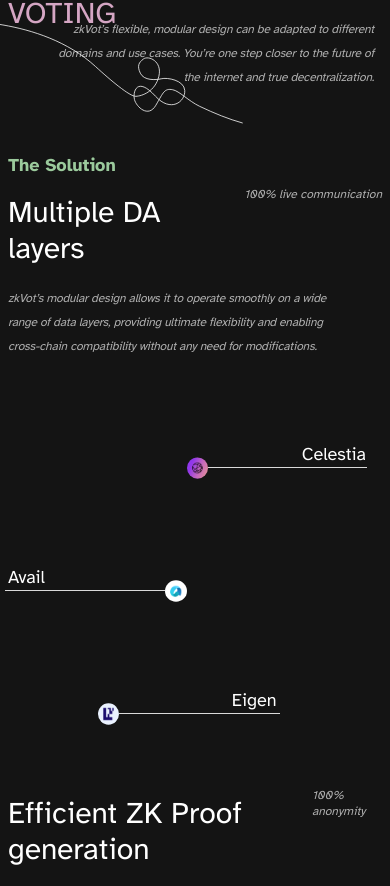
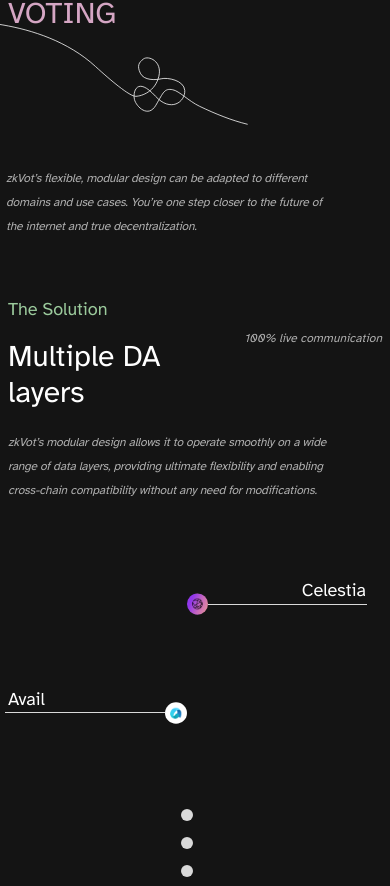
Before and after one commit to node101-io/zkvot-landing, a Next.js app: page / in a window 390 px wide. Shown: the part 958-1844 px from the top of the page. Built offline with nearby package versions, Linux system fonts and the light colour scheme.

Commit message:
the challange mobile responsive + The solution mobile and update

```diff
--- a/components/TheChallenge/TheChallenge.tsx
+++ b/components/TheChallenge/TheChallenge.tsx
@@ -3,7 +3,7 @@
 
 const TheChallenge: React.FC = () => {
   return (
-    <div className="relative h-full w-full overflow-hidden">
+    <div className="relative h-full pb-36 sm:pb-20 w-full overflow-hidden">
       <div className="relative items-center flex flex-col z-10 w-full px-2">
         <div className="max-w-[1440px] w-full">
           <span className="inline-block text-highlight  text-[18px] sm:text-[20px] leading-[24px] tracking-[2%] rounded-md">
@@ -19,7 +19,7 @@
 
       <SquiggleAnimation />
 
-      <div className="2xl:mx-[300px] absolute top-[50%] right-4 text-[#AFAFAF] text-right font-sans sm:text-[20px] text-[12px] italic font-normal leading-[24px] tracking-[-0.2px] sm:max-w-[512px] max-w-xs">
+      <div className="2xl:mx-[300px] absolute top-[70%] sm:top-[50%] right-16 sm:right-4 text-[#AFAFAF] text-left sm:text-right font-sans sm:text-[20px] text-[12px] italic font-normal leading-[24px] tracking-[-0.2px] sm:max-w-[512px] max-w-xs">
         zkVot’s flexible, modular design can be adapted to different domains and
         use cases. You’re one step closer to the future of the internet and true
         decentralization.
--- a/components/TheSolution/TheSolution.tsx
+++ b/components/TheSolution/TheSolution.tsx
@@ -3,8 +3,26 @@
 import { motion, useInView } from "framer-motion";
 import CelestiaIcon from "@/assets/celestia.svg";
 import AvailIcon from "@/assets/avail.svg";
-import EigenIcon from "@/assets/eigen.svg";
 import Image from "next/image";
+
+const BallSVG: React.FC = () => {
+  return (
+    <svg
+      width="12"
+      height="12"
+      viewBox="0 0 6 6"
+      fill="none"
+      xmlns="http://www.w3.org/2000/svg"
+    >
+      <circle
+        cx="3"
+        cy="3"
+        r="3"
+        fill="#D9D9D9"
+      />
+    </svg>
+  );
+};
 
 const TheSolution: React.FC = () => {
   const sectionRef = useRef(null);
@@ -40,18 +58,18 @@
   return (
     <div className="h-[40vh] sm:h-[60vh] w-full mb-52">
       <div className="relative z-10 py-4 sm:p-0">
-        <span className="inline-block text-green font-bold text-[18px] sm:text-[20px] leading-[24px] tracking-[2%] rounded-md">
+        <span className="inline-block text-green text-[18px] sm:text-[20px] leading-[24px] tracking-[2%] rounded-md">
           The Solution
         </span>
-        <span className=" w-full flex flex-row justify-between">
-          <h1 className="text-white font-normal text-3xl sm:text-5xl md:text-6xl   mt-4 sm:mt-8">
+        <span className="w-full flex flex-row justify-between">
+          <h1 className="text-white font-normal text-3xl sm:text-5xl md:text-6xl mt-4 sm:mt-8">
             Multiple DA layers
           </h1>
-          <h1 className="text-[#AFAFAF] font-normal italic text-xs sm:text-md  md:text-lg mt-2 text-nowrap">
+          <h1 className="text-[#AFAFAF] font-normal italic text-xs sm:text-md md:text-lg mt-2 text-nowrap">
             100% live communication
           </h1>
         </span>
-        <h1 className="pt-5 text-[#AFAFAF] text-start font-sans text-xs sm:text-md  md:text-lg  italic font-normal leading-[24px] tracking-[-0.2px] sm:max-w-[512px] max-w-xs">
+        <h1 className="pt-5 text-[#AFAFAF] text-start font-sans text-xs sm:text-md md:text-lg italic font-normal leading-[24px] tracking-[-0.2px] sm:max-w-[512px] max-w-xs">
           zkVot’s modular design allows it to operate smoothly on a wide range
           of data layers, providing ultimate flexibility and enabling
           cross-chain compatibility without any need for modifications.
@@ -120,32 +138,16 @@
           </motion.div>
         </div>
 
-        <div className="col-start-2 col-end-4 flex items-center justify-start">
+        <div className="col-start-1 col-end-5 flex items-center justify-center">
           <motion.div
-            className="w-6 h-6"
+            className="flex flex-col items-center space-y-4"
             variants={ballVariants}
             initial="hidden"
             animate={isInView ? "visible" : "hidden"}
           >
-            <Image
-              src={EigenIcon}
-              alt="Eigen"
-              className="w-full h-full"
-            />
-          </motion.div>
-          <motion.div
-            className="h-[1px] bg-[#D9D9D9]"
-            variants={lineVariants}
-            initial="hidden"
-            animate={isInView ? "visible" : "hidden"}
-          ></motion.div>
-          <motion.div
-            className="text-white -ml-12 sm:-ml-16 -mt-7 sm:-mt-14 text-lg sm:text-2xl"
-            variants={textVariants}
-            initial="hidden"
-            animate={isInView ? "visible" : "hidden"}
-          >
-            Eigen
+            <BallSVG />
+            <BallSVG />
+            <BallSVG />
           </motion.div>
         </div>
       </div>
```
Also changed, not shown: assets/eigen.svg (deleted).
